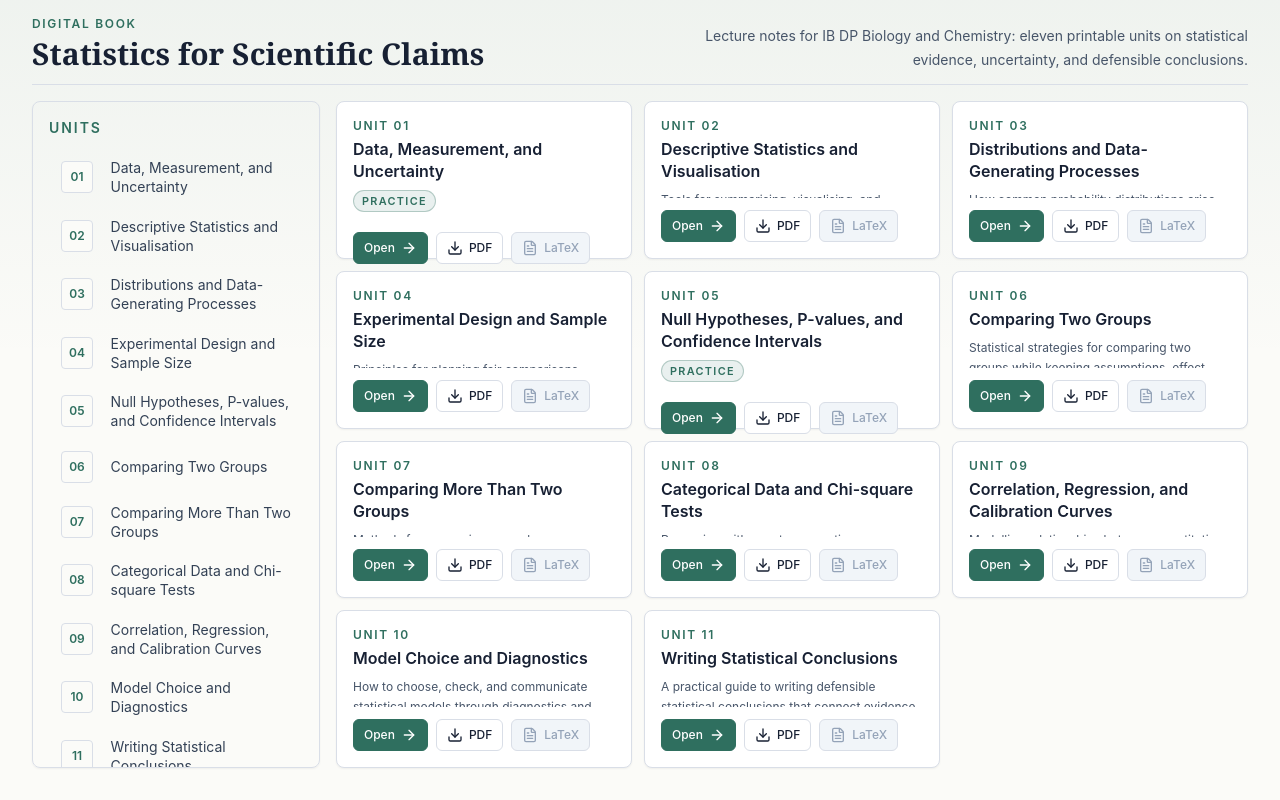
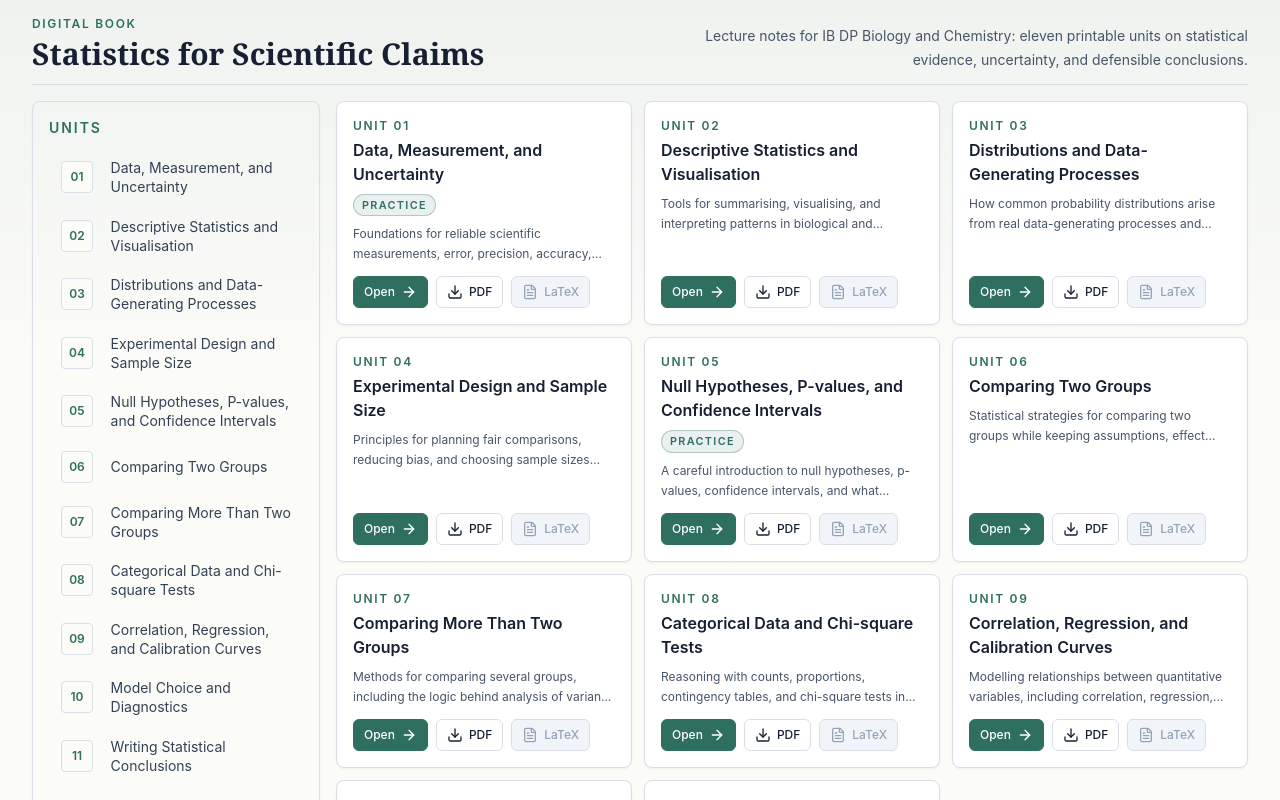
Before and after one commit to urkrass/sciencestat, a Next.js app: page /courses/statistics-for-scientific-claims in a window 1280 px wide. Built offline with nearby package versions, Linux system fonts and the light colour scheme.

Commit message:
Allow course overview scrolling

```diff
--- a/src/app/courses/statistics-for-scientific-claims/page.tsx
+++ b/src/app/courses/statistics-for-scientific-claims/page.tsx
@@ -11,7 +11,7 @@ export const metadata: Metadata = {
 
 export default function CoursePage() {
   return (
-    <main className="mx-auto flex h-dvh w-full max-w-7xl flex-col overflow-hidden px-4 py-4 sm:px-6 lg:px-8">
+    <main className="mx-auto h-dvh w-full max-w-7xl overflow-y-auto overflow-x-hidden px-4 py-4 sm:px-6 lg:px-8">
       <section className="shrink-0 border-b border-line pb-3">
         <div className="flex flex-col gap-2 lg:flex-row lg:items-end lg:justify-between">
           <div>
@@ -29,11 +29,11 @@ export default function CoursePage() {
         </div>
       </section>
 
-      <div className="grid min-h-0 flex-1 gap-4 py-4 lg:grid-cols-[18rem_1fr]">
+      <div className="grid gap-4 py-4 lg:grid-cols-[18rem_1fr]">
         <CourseSidebar />
         <section
           aria-label="Course units"
-          className="grid min-h-0 gap-3 md:grid-cols-2 xl:grid-cols-3"
+          className="grid gap-3 md:grid-cols-2 xl:grid-cols-3"
         >
           {statisticsUnits.map((unit) => (
             <UnitCard key={unit.slug} unit={unit} />
--- a/src/app/globals.css
+++ b/src/app/globals.css
@@ -275,6 +275,21 @@ a,
     font-size: clamp(0.68rem, 1.35vh, 0.78rem);
     line-height: 1.3;
   }
+
+  .unit-card-title {
+    display: -webkit-box;
+    overflow: hidden;
+    line-height: 1.25;
+    -webkit-box-orient: vertical;
+    -webkit-line-clamp: 2;
+  }
+
+  .unit-card-description {
+    display: -webkit-box;
+    overflow: hidden;
+    -webkit-box-orient: vertical;
+    -webkit-line-clamp: 2;
+  }
 }
 
 @media (min-width: 900px) {
--- a/src/components/UnitCard.tsx
+++ b/src/components/UnitCard.tsx
@@ -15,13 +15,13 @@ export function UnitCard({ unit }: UnitCardProps) {
   const hasExercises = Boolean(getExerciseSetForUnit(unit.slug));
 
   return (
-    <article className="flex min-h-0 flex-col rounded-lg border border-line bg-white p-4 shadow-sm transition hover:-translate-y-0.5 hover:shadow-sheet">
+    <article className="flex min-h-[10.75rem] flex-col overflow-hidden rounded-lg border border-line bg-white p-4 shadow-sm transition hover:-translate-y-0.5 hover:shadow-sheet">
       <div className="flex items-start justify-between gap-3">
         <div>
           <p className="text-xs font-semibold uppercase tracking-[0.14em] text-moss">
             Unit {String(unit.number).padStart(2, "0")}
           </p>
-          <h2 className="mt-1 text-base font-semibold leading-snug text-ink">
+          <h2 className="unit-card-title mt-1 text-base font-semibold text-ink">
             {unit.title}
           </h2>
           {hasExercises ? (
@@ -31,7 +31,7 @@ export function UnitCard({ unit }: UnitCardProps) {
           ) : null}
         </div>
       </div>
-      <p className="mt-2 max-h-[2.75rem] overflow-hidden text-xs leading-5 text-slate-600">
+      <p className="unit-card-description mt-2 text-xs leading-5 text-slate-600">
         {unit.description}
       </p>
       <div className="mt-auto flex flex-wrap gap-2 pt-3">
```
